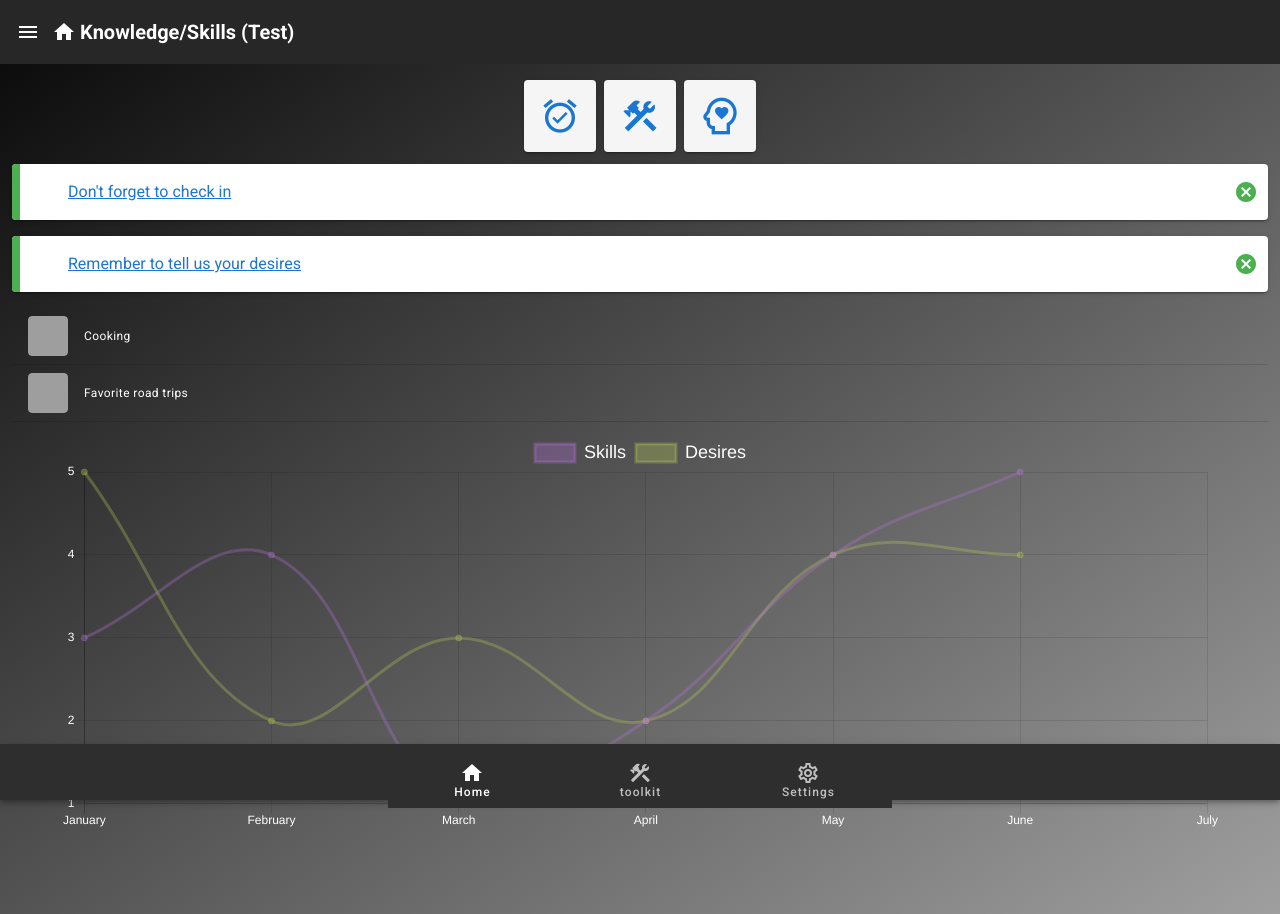
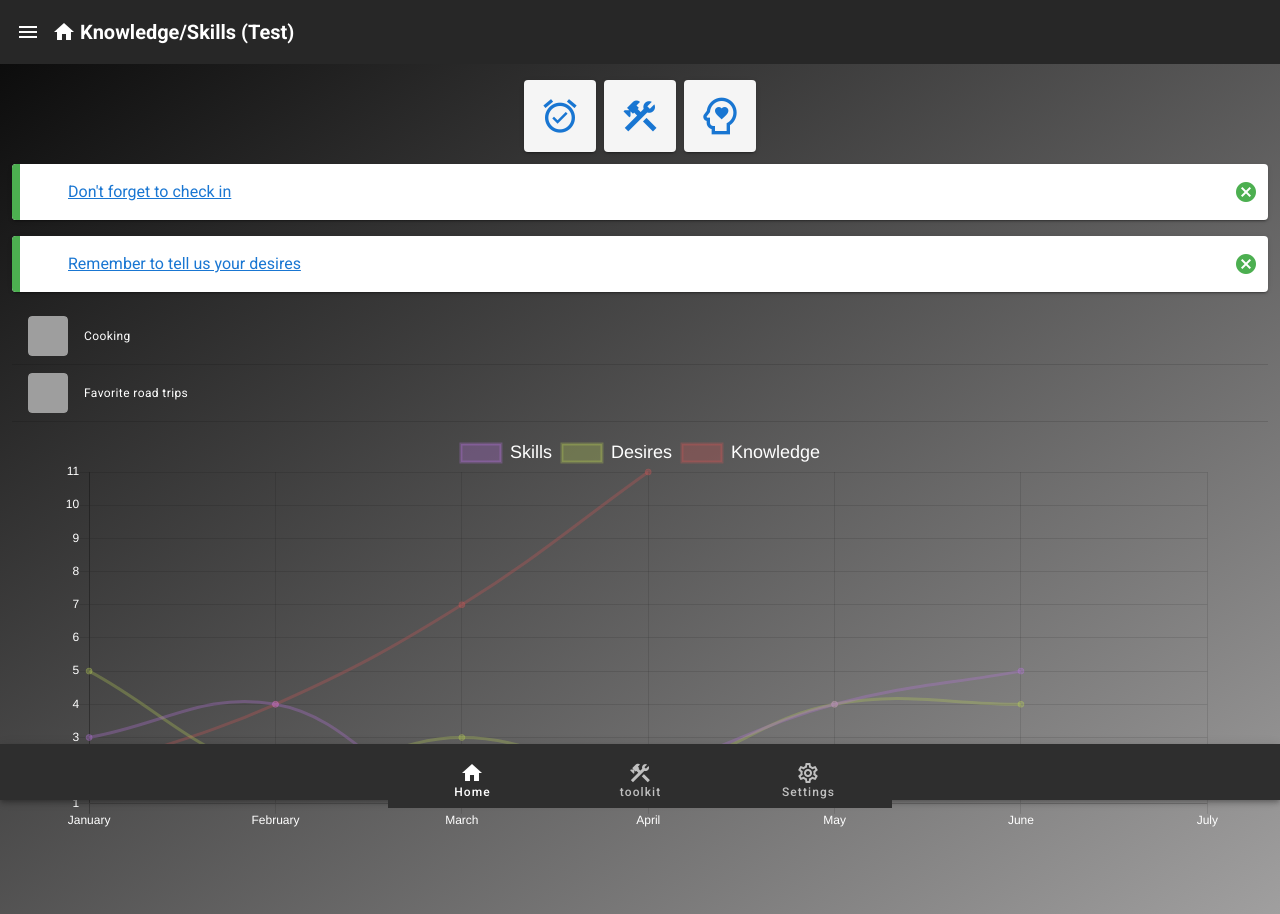
Before and after one commit to daveKoala/vue-boiler-plate, a Vue app: page / in a window 1280 px wide. Built offline with nearby package versions, Linux system fonts and the light colour scheme; grey boxes are pictures that could not be loaded.

Commit message:
chart knowledge

```diff
--- a/src/views/Home/QuickStats.vue
+++ b/src/views/Home/QuickStats.vue
@@ -50,6 +50,11 @@ export default Vue.extend({
             ...bg(i++),
             data: [5, 2, 3, 2, 4, 4],
           },
+          {
+            label: "Knowledge",
+            ...bg(i++),
+            data: [2, 4, 7, 11],
+          },
         ],
       };
     },
@@ -69,8 +74,8 @@ export default Vue.extend({
               ticks: {
                 fontColor: "white",
                 stepSize: 1,
-              }
-            }
+              },
+            },
           ],
           xAxes: [
             {
```
